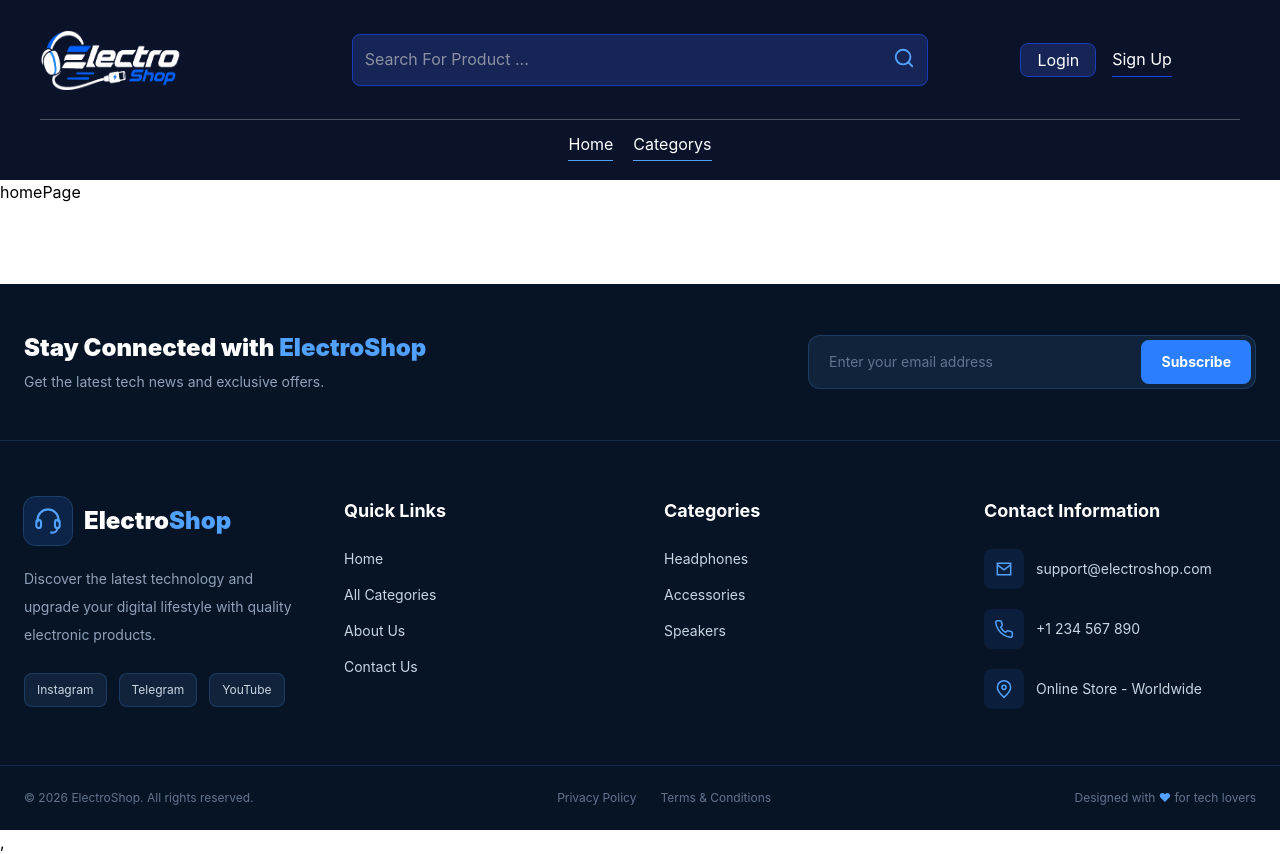
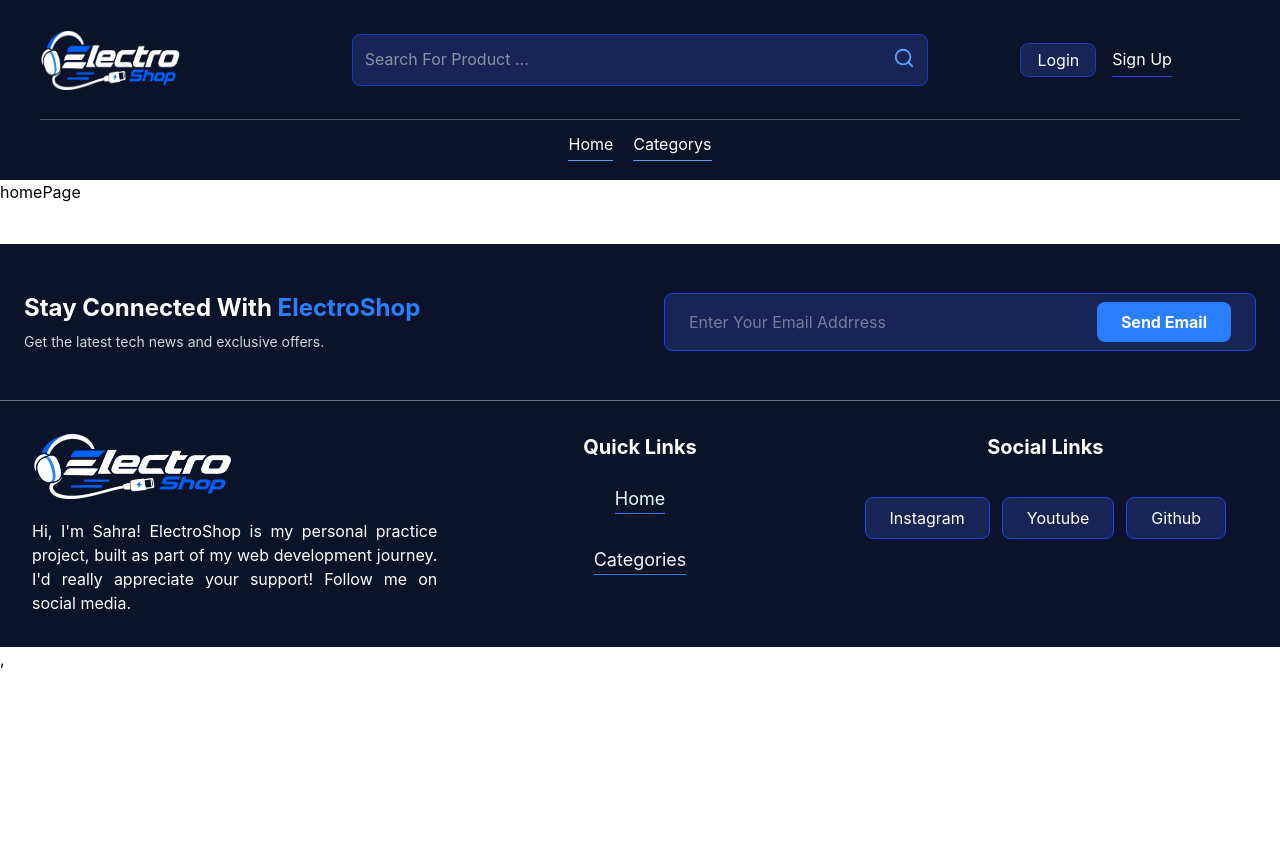
Before and after one commit to isahrwx/ElectroShop, a React (Vite) app: page / in a window 1280 px wide. After the commit the page ends 800 px from the top, so only its background shows below. Built offline with nearby package versions, Linux system fonts and the light colour scheme.

Commit message:
footer added

```diff
--- a/index.html
+++ b/index.html
@@ -7,7 +7,7 @@
     <title>electroshop</title>
   </head>
   <body>
-    <div id="root"></div>
+    <div id="root" ></div>
     <script type="module" src="/src/main.tsx"></script>
   </body>
 </html>
--- a/src/components/Footer.tsx
+++ b/src/components/Footer.tsx
@@ -1,173 +1,44 @@
-
 import { Link } from "react-router-dom";
+import logo from "../images/ElectroShopLogo.png";
 
 const Footer = () => {
     return (
-    <footer className="mt-20 bg-[#071426] text-slate-300">
+        <div>
+            <div className="footer-container  mt-10 " style={{ background: '#0B132B' }}>
+                <div className="top-footer flex py-6 items-center  ">
+                    <div className="left-box w-1/2 p-6 flex flex-col gap-2">
+                        <h2 className="text-2xl font-bold text-white ">Stay Connected With <span className="text-blue-500">ElectroShop</span></h2>
+                        <p className="text-gray-300 text-sm">Get the latest tech news and exclusive offers.</p>
+                    </div>
+                    <div className="right-box w-1/2 px-6 py-3 ">
+                        <div className="email-box border border-blue-700 px-6 py-2 bg-blue-950 rounded-lg flex justify-between ">
 
-      {/* Newsletter */}
-      <div className="border-b border-blue-400/15">
-        <div className="mx-auto flex max-w-7xl flex-col items-center justify-between gap-6 px-6 py-12 md:flex-row">
-
-          <div>
-            <h2 className="text-2xl font-black text-white">
-              Stay Connected with{" "}
-              <span className="text-blue-400">ElectroShop</span>
-            </h2>
-            <p className="mt-2 text-sm text-slate-400">
-              Get the latest tech news and exclusive offers.
-            </p>
-          </div>
-
-          <form
-            onSubmit={(e) => e.preventDefault()}
-            className="flex w-full max-w-md rounded-xl border border-blue-400/20 bg-[#10233b] p-1"
-          >
-            <input
-              type="email"
-              required
-              placeholder="Enter your email address"
-              className="min-w-0 flex-1 bg-transparent px-4 text-sm text-white outline-none placeholder:text-slate-500"
-            />
-            <button
-              type="submit"
-              className="rounded-lg bg-blue-500 px-5 py-3 text-sm font-bold text-white transition hover:bg-blue-400"
-            >
-              Subscribe
-            </button>
-          </form>
-
-        </div>
-      </div>
-
-      {/* Main Footer */}
-      <div className="mx-auto grid max-w-7xl grid-cols-1 gap-12 px-6 py-14 sm:grid-cols-2 lg:grid-cols-4">
-
-        {/* Brand */}
-        <div>
-          <Link to="/" className="flex items-center gap-3">
-            <div className="flex h-12 w-12 items-center justify-center rounded-xl bg-blue-500/15 text-blue-400 ring-1 ring-blue-400/30">
-              <svg viewBox="0 0 24 24" className="h-7 w-7" fill="none" stroke="currentColor" strokeWidth="1.8">
-                <path d="M3 13v-2a9 9 0 0 1 18 0v2" />
-                <rect x="2" y="11" width="4" height="7" rx="2" />
-                <rect x="18" y="11" width="4" height="7" rx="2" />
-                <path d="M20 18a4 4 0 0 1-4 4h-2" />
-              </svg>
-            </div>
-            <h2 className="text-2xl font-black text-white">
-              Electro<span className="text-blue-400">Shop</span>
-            </h2>
-          </Link>
-
-          <p className="mt-5 max-w-xs text-sm leading-7 text-slate-400">
-            Discover the latest technology and upgrade your digital lifestyle
-            with quality electronic products.
-          </p>
-
-          <div className="mt-6 flex gap-3">
-            {["Instagram", "Telegram", "YouTube"].map((social) => (
-              <a
-                key={social}
-                href="#"
-                aria-label={social}
-                className="rounded-lg border border-blue-400/20 bg-[#10233b] px-3 py-2 text-xs transition hover:border-blue-400 hover:bg-blue-500 hover:text-white"
-              >
-                {social}
-              </a>
-            ))}
-          </div>
-        </div>
-
-        {/* Quick Links */}
-        <div>
-          <h3 className="mb-6 text-lg font-bold text-white">
-            Quick Links
-          </h3>
-          <ul className="space-y-4 text-sm">
-            <li><Link to="/" className="transition hover:text-blue-400">Home</Link></li>
-            <li><Link to="/categorys" className="transition hover:text-blue-400">All Categories</Link></li>
-            <li><Link to="/about" className="transition hover:text-blue-400">About Us</Link></li>
-            <li><Link to="/contact" className="transition hover:text-blue-400">Contact Us</Link></li>
-          </ul>
-        </div>
-
-        {/* Categories */}
-        <div>
-          <h3 className="mb-6 text-lg font-bold text-white">
-            Categories
-          </h3>
-          <ul className="space-y-4 text-sm">
-            <li><Link to="/categorys/Headphones" className="transition hover:text-blue-400">Headphones</Link></li>
-            <li><Link to="/categorys/Accessories" className="transition hover:text-blue-400">Accessories</Link></li>
-            <li><Link to="/categorys/Speackers" className="transition hover:text-blue-400">Speakers</Link></li>
-          </ul>
-        </div>
-
-        {/* Contact */}
-        <div>
-          <h3 className="mb-6 text-lg font-bold text-white">
-            Contact Information
-          </h3>
-
-          <div className="space-y-5 text-sm">
-
-            <div className="flex items-center gap-3">
-              <span className="flex h-10 w-10 items-center justify-center rounded-lg bg-blue-500/10 text-blue-400">
-                <svg viewBox="0 0 24 24" className="h-5 w-5" fill="none" stroke="currentColor" strokeWidth="1.8">
-                  <path d="M4 5h16v14H4z" />
-                  <path d="m4 7 8 6 8-6" />
-                </svg>
-              </span>
-              <span>support@electroshop.com</span>
-            </div>
-
-            <div className="flex items-center gap-3">
-              <span className="flex h-10 w-10 items-center justify-center rounded-lg bg-blue-500/10 text-blue-400">
-                <svg viewBox="0 0 24 24" className="h-5 w-5" fill="none" stroke="currentColor" strokeWidth="1.8">
-                  <path d="M22 16.9v3a2 2 0 0 1-2.2 2 19.8 19.8 0 0 1-8.6-3.1 19.4 19.4 0 0 1-6-6A19.8 19.8 0 0 1 2.1 4.2 2 2 0 0 1 4.1 2h3a2 2 0 0 1 2 1.7c.1 1 .4 2 .7 2.9a2 2 0 0 1-.5 2.1L8 10a16 16 0 0 0 6 6l1.3-1.3a2 2 0 0 1 2.1-.5c.9.3 1.9.6 2.9.7a2 2 0 0 1 1.7 2Z" />
-                </svg>
-              </span>
-              <span>+1 234 567 890</span>
-            </div>
-
-            <div className="flex items-center gap-3">
-              <span className="flex h-10 w-10 items-center justify-center rounded-lg bg-blue-500/10 text-blue-400">
-                <svg viewBox="0 0 24 24" className="h-5 w-5" fill="none" stroke="currentColor" strokeWidth="1.8">
-                  <path d="M20 10c0 5-8 12-8 12S4 15 4 10a8 8 0 1 1 16 0Z" />
-                  <circle cx="12" cy="10" r="2.5" />
-                </svg>
-              </span>
-              <span>Online Store - Worldwide</span>
-            </div>
-
+                            <input type="text" placeholder="Enter Your Email Addrress" className="text-gray-300" /> <button className="bg-blue-500 rounded-lg text-white font-bold px-6 py-2">Send Email</button>
                         </div>
                     </div>
                 </div>
+                <div className="bottom-footer flex border-t p-8 border-t-gray-500">
+                    <div className="left-box w-1/3  flex flex-col gap-5">
+                        <img src={logo} className="w-50" alt="" />
+                        <p className="text-white text-justify ">Hi, I'm Sahra! ElectroShop is my personal practice project, built as part of my web development journey. I'd really appreciate your support! Follow me on social media.  </p>
 
-      {/* Bottom Bar */}
-      <div className="border-t border-blue-400/15">
-        <div className="mx-auto flex max-w-7xl flex-col items-center justify-between gap-4 px-6 py-6 text-center text-xs text-slate-500 sm:flex-row">
-          <p>
-            © {new Date().getFullYear()} ElectroShop. All rights reserved.
-          </p>
-
-          <div className="flex gap-6">
-            <Link to="/privacy" className="transition hover:text-blue-400">
-              Privacy Policy
-            </Link>
-            <Link to="/terms" className="transition hover:text-blue-400">
-              Terms & Conditions
-            </Link>
                     </div>
-
-          <p>
-            Designed with <span className="text-blue-400">♥</span> for tech lovers
-          </p>
+                    <div className="center-box w-1/3 flex items-center gap-4 flex-col ">
+                        <h2 className="text-xl text-white font-bold">Quick Links</h2>
+                        <Link className="text-blue-50 hover:text-blue-400 text-lg border-b border-b-blue-500 my-2" to="/">Home</Link>
+                        <Link className="text-blue-50 hover:text-blue-400 text-lg border-b border-b-blue-500 my-2" to="/categorys">Categories</Link>
+                    </div>
+                    <div className="right-box w-1/3 flex items-center  gap-6 flex-col ">
+                        <h2 className="text-xl text-white font-bold">Social Links</h2>
+                        <div className="box flex gap-3">
+                            <a className="bg-blue-950 px-6 py-2 rounded-lg border border-blue-700 text-white hover:bg-blue-500 my-3" href="https://instagram.com/logicallearn_team">Instagram</a>
+                            <a className="bg-blue-950 px-6 py-2 rounded-lg border border-blue-700 text-white hover:bg-blue-500 my-3" href="https://www.youtube.com/@logicallearn_team">Youtube</a>
+                            <a className="bg-blue-950 px-6 py-2 rounded-lg border border-blue-700 text-white hover:bg-blue-500 my-3" href="https://github.com/isahrwx">Github</a></div>
                     </div>
                 </div>
+            </div>
+        </div>
+    )
+}
 
-    </footer>
-  );
-};
-
-export default Footer;
+export default Footer
--- a/src/components/Navbar.tsx
+++ b/src/components/Navbar.tsx
@@ -5,9 +5,9 @@ const Navbar = () => {
   return (
     <div>
       <div className="navbar-container px-10 " style={{background:'#0B132B'}}>
-        <div className="top-navbar flex gap-6 flex items-center  border-b  border-b-gray-600 w-full h-30 ">
+        <div className="top-navbar flex gap-6  items-center  border-b  border-b-gray-600 w-full h-30 ">
             <div className="logo-box w-1/4">
-            <img src={logo} alt="electroshop logo" className="w-35 h-15" />
+           <Link to="/"> <img src={logo} alt="electroshop logo" className="w-35 h-15" /></Link>
             </div>
             <div className="search-box-container px-3 py-3 rounded-lg h-13 bg-blue-950 border border-blue-800 w-2/4" >
             <div className="searchbox flex justify-between"><input type="text" placeholder="Search For Product ..." className="text-amber-50 "  name="" id="" /> <span>
--- a/src/index.css
+++ b/src/index.css
@@ -1 +1,6 @@
 @import "tailwindcss";
+body{
+    margin: 0;
+    padding: 0;
+    box-sizing: border-box;
+}
--- a/src/main.tsx
+++ b/src/main.tsx
@@ -3,8 +3,8 @@ import { createRoot } from 'react-dom/client'
 import './index.css'
 import App from './App.tsx'
 import { BrowserRouter } from 'react-router-dom'
+import Navbar from './components/Navbar.tsx'
 import Footer from './components/Footer.tsx'
-import Navbar from './components/Navbar.tsx'
 
 createRoot(document.getElementById('root')!).render(
   <BrowserRouter>
```
Lines whose indentation alone changed are shown as unchanged.
